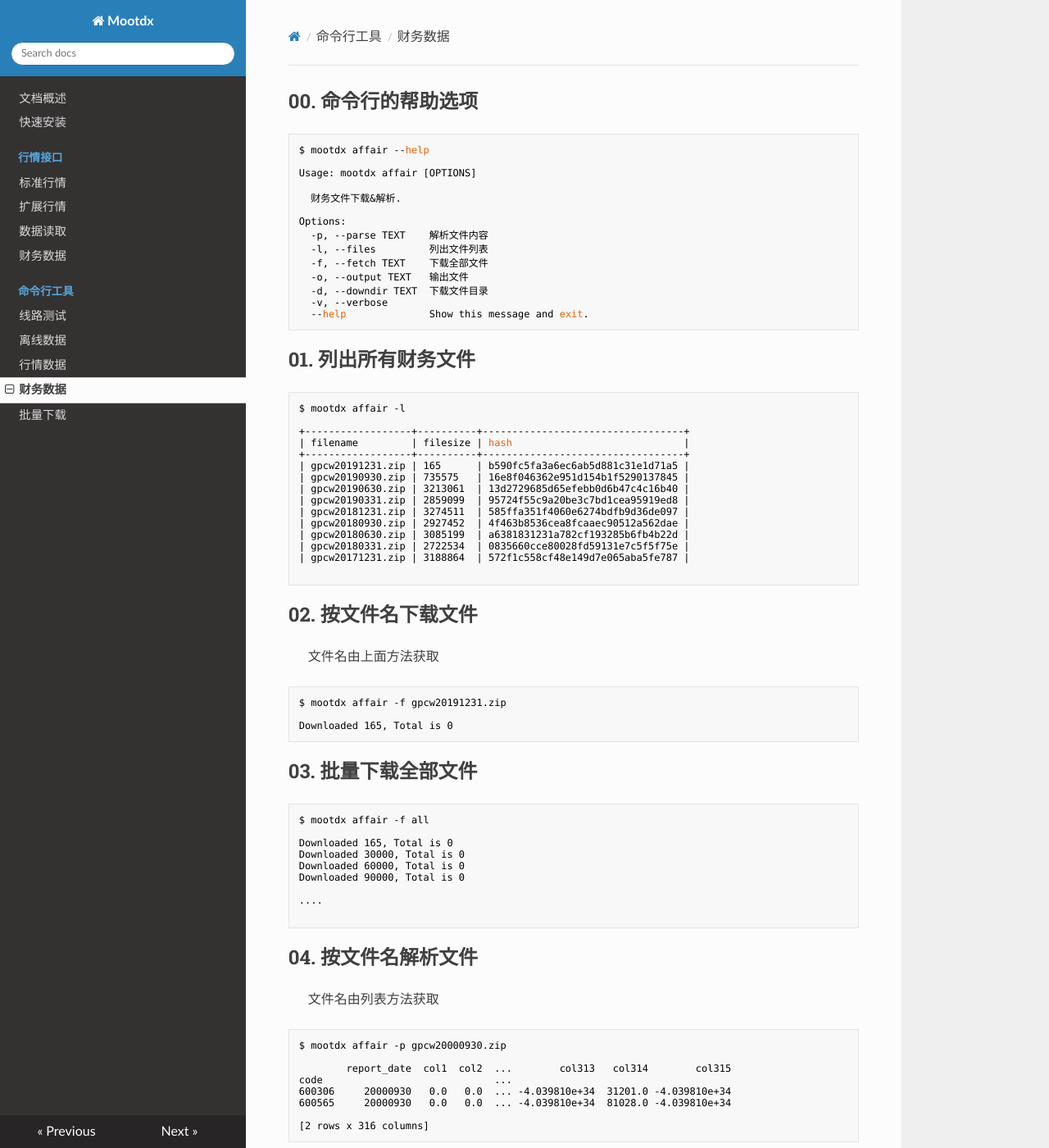
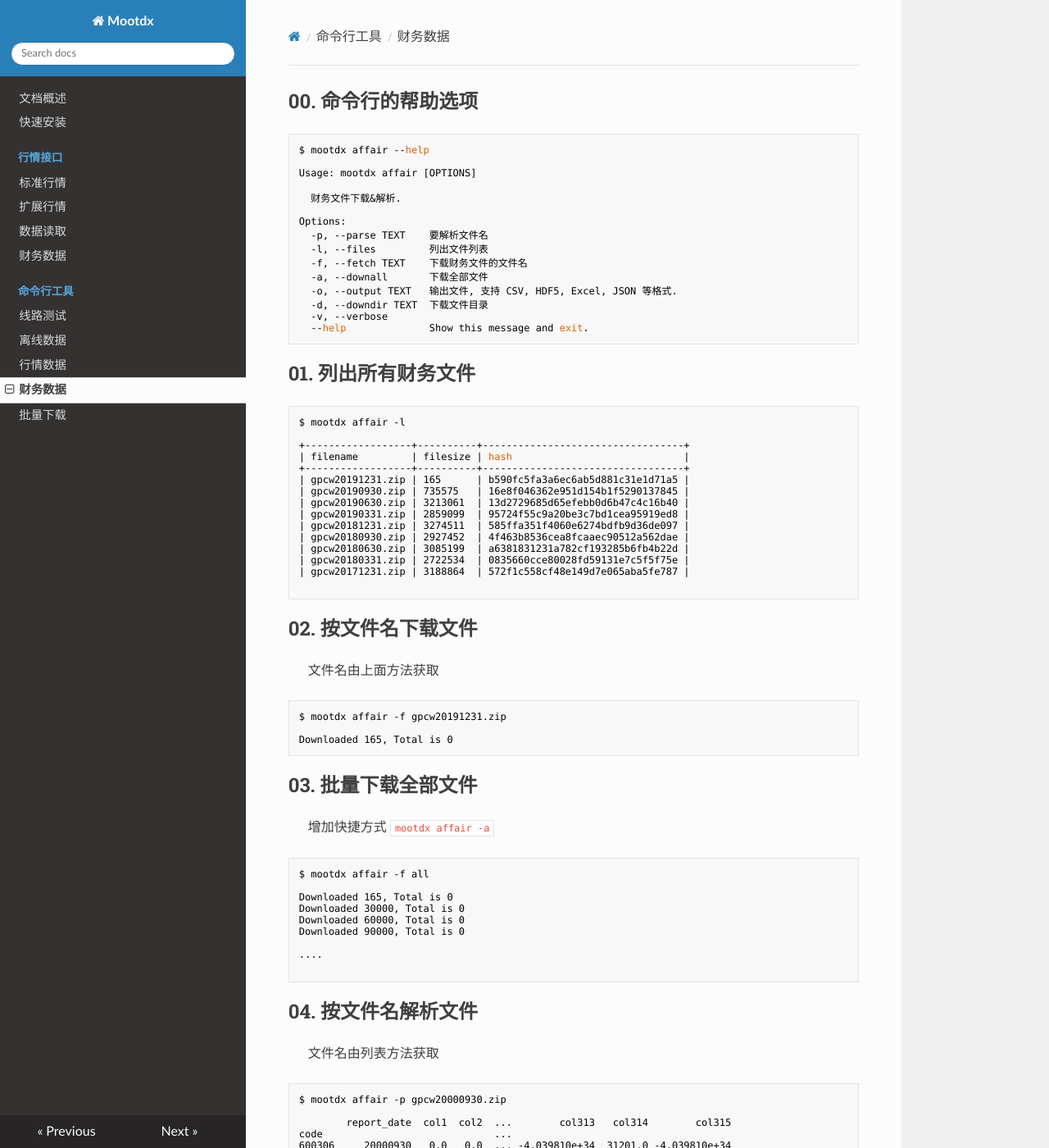
Before and after one commit to mootdx/mootdx, an MkDocs documentation site: the page built from docs/cli/affair.md, in a window 1280 px wide and 1400 px high. Shown: the whole window at 82% size. Built offline with MkDocs 1.6.1, drawn with Linux system fonts in a browser that asks for light colours; nearby versions of some CDN libraries; old or Windows-style settings are respelled for this version of MkDocs.

Commit message:
update commit

````diff
--- a/docs/cli/affair.md
+++ b/docs/cli/affair.md
@@ -11,10 +11,11 @@
   财务文件下载&解析.
 
 Options:
-  -p, --parse TEXT    解析文件内容
+  -p, --parse TEXT    要解析文件名
   -l, --files         列出文件列表
-  -f, --fetch TEXT    下载全部文件
-  -o, --output TEXT   输出文件
+  -f, --fetch TEXT    下载财务文件的文件名
+  -a, --downall       下载全部文件
+  -o, --output TEXT   输出文件, 支持 CSV, HDF5, Excel, JSON 等格式.
   -d, --downdir TEXT  下载文件目录
   -v, --verbose
   --help              Show this message and exit.
@@ -51,6 +52,8 @@
 
 ## 03. 批量下载全部文件
 
+> 增加快捷方式 `mootdx affair -a`
+
 ```bash
 $ mootdx affair -f all
 
````
Also changed, not shown: 2 other files.
